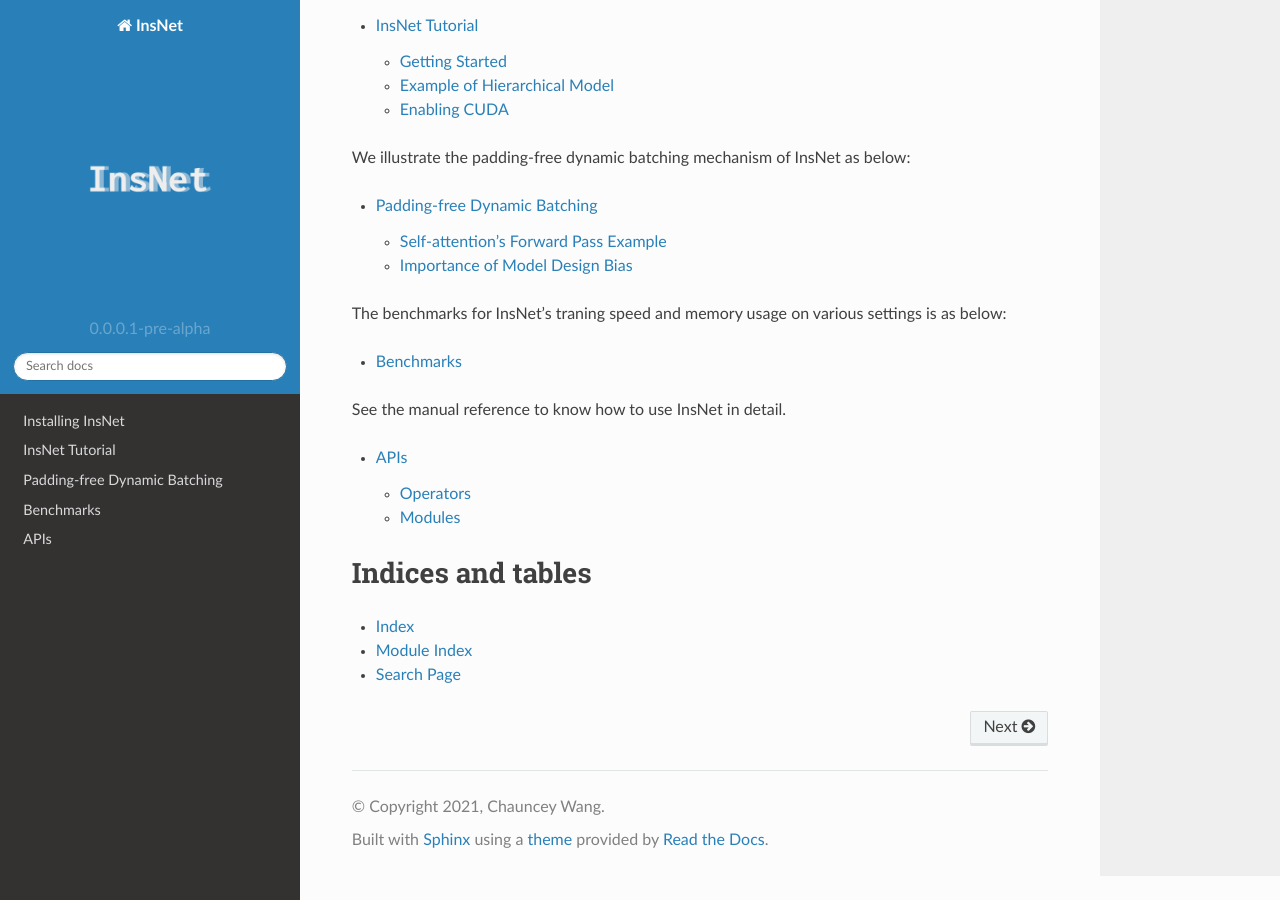
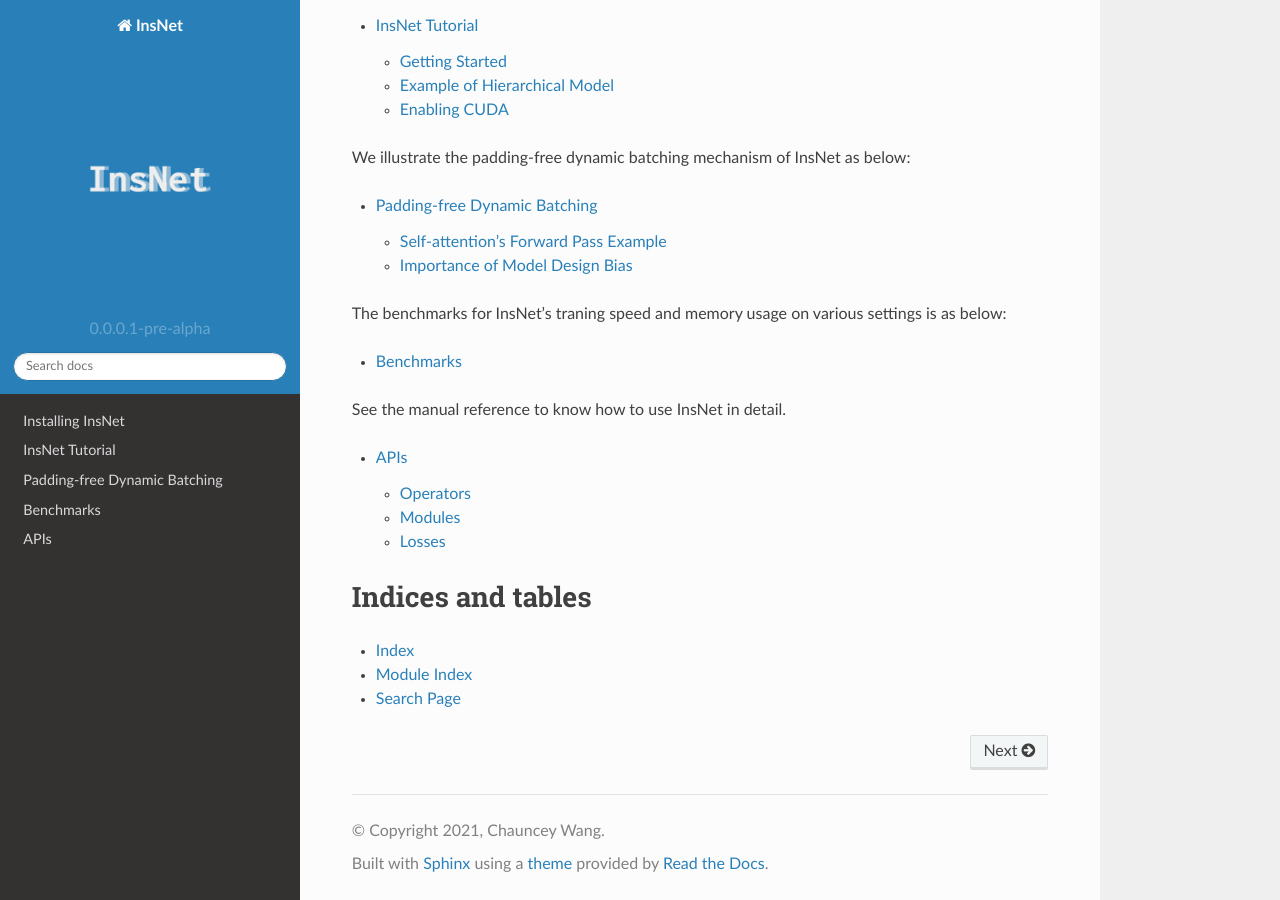
Before and after one commit to chncwang/InsNet, a Sphinx documentation site: the page built from docs/source/index.rst, in a window 1280 px wide and 900 px high, scrolled down 1624 px. Built offline with Sphinx 7.4.7 and the Read the Docs theme 2.0.0, drawn with Linux system fonts in a browser that asks for light colours.

```diff
--- a/docs/source/reference.rst
+++ b/docs/source/reference.rst
@@ -61,3 +61,7 @@ Modules
 .. doxygenfunction:: transformerDecoder(Node &, Node &, TransformerDecoderParams &, dtype)
 .. doxygenfunction:: transformerDecoder(TransformerDecoderState &, const std::vector<Node*> &, const std::vector<Node*> &, Node &, TransformerDecoderParams &, dtype);
 .. doxygenfunction:: transformerEncoder
+
+Losses
+---------
+.. doxygenfunction:: NLLLoss
```
Also changed, not shown: 1 other file.
